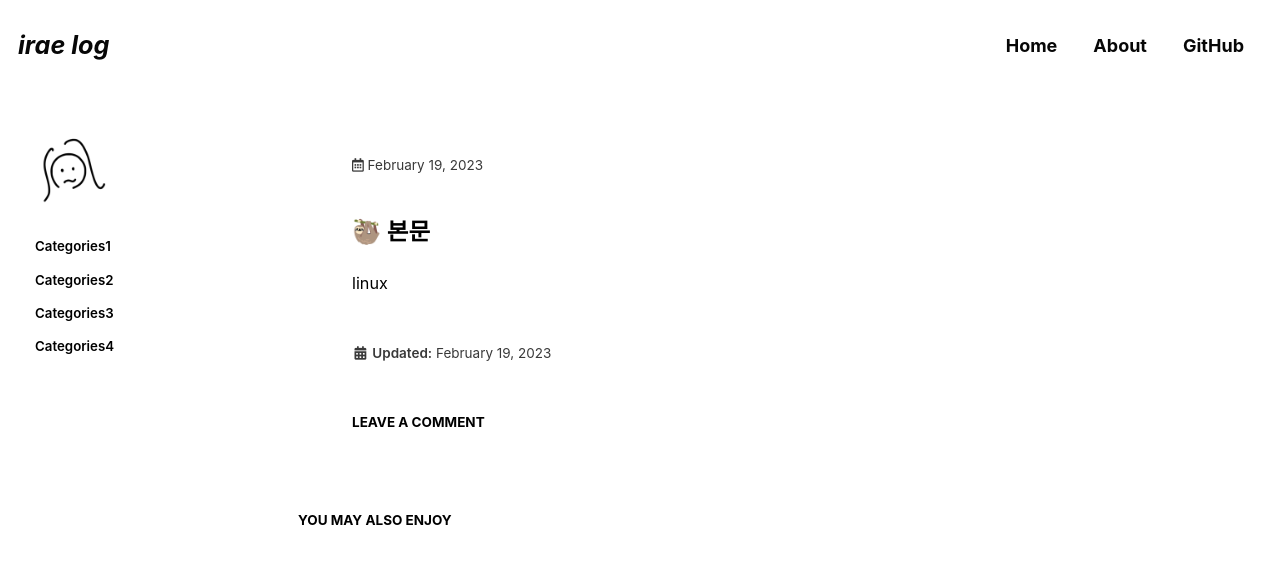
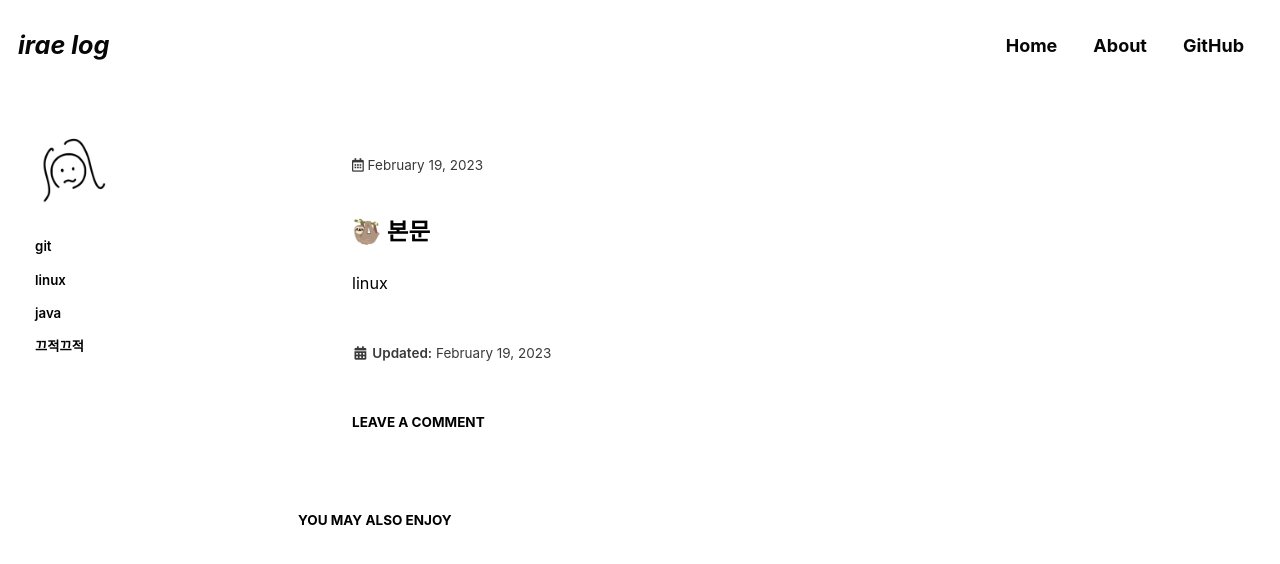
Before and after one commit to parkirae/parkirae.github.io, a Jekyll site: the page built from _posts/2022-07-24-categories-post-name-here-2.md, in a window 1280 px wide and 900 px high. Shown: the top 564 px of the window. Built offline with Jekyll 4.4.1, drawn with Linux system fonts in a browser that asks for light colours; cached includes are drawn as plain includes; some web fonts are replaced; comment, search, counter and statistics services are not loaded.

Commit message:
Chore :wrench:: navigation.yml 수정

```diff
--- a/_data/navigation.yml
+++ b/_data/navigation.yml
@@ -18,11 +18,11 @@ main:
 # sidebar navigation (categories)
 # 2022.02.15 sidebar update : simple ver.
 categories:
-  - title: "Categories1"
+  - title: "git"
     url: /categories/git/
-  - title: "Categories2"
+  - title: "linux"
     url: /categories/linux/
-  - title: "Categories3"
+  - title: "java"
     url: /categories/java/
-  - title: "Categories4"
+  - title: "끄적끄적"
     url: /categories/scribble/
```
